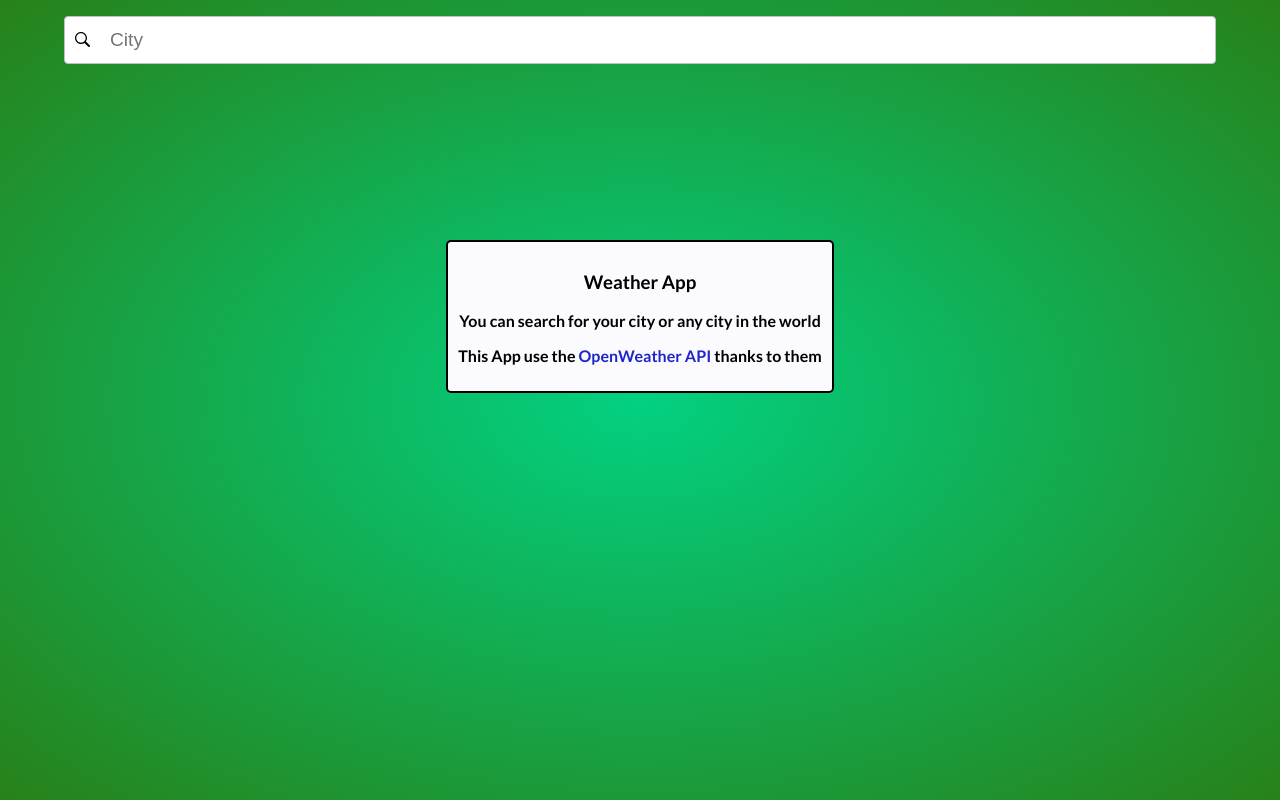
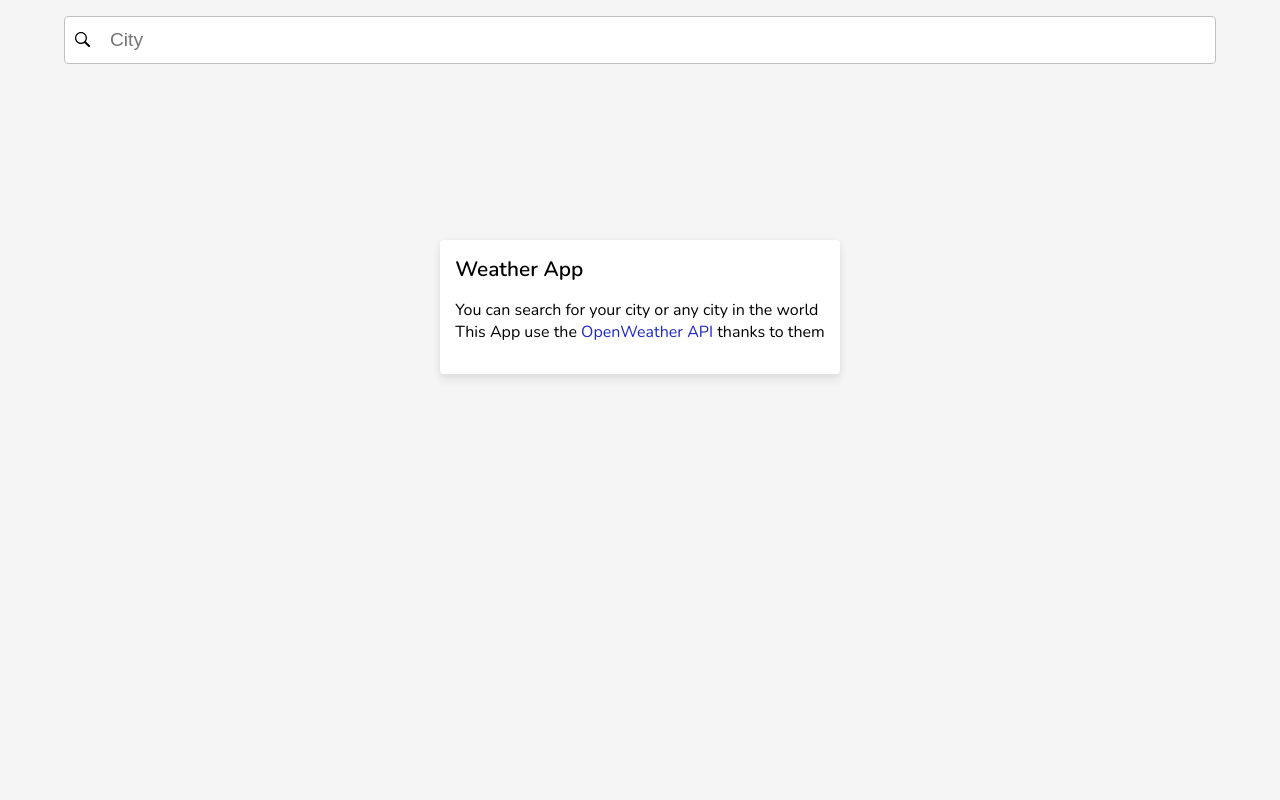
Before and after one commit to Molikuc/WeatherApp, a React (Vite) app: page / in a window 1280 px wide. Built offline with nearby package versions, Linux system fonts and the light colour scheme.

Commit message:
adding the bottom section + changing style + Day/hours

```diff
--- a/index.html
+++ b/index.html
@@ -7,7 +7,7 @@
     <link rel="preconnect" href="https://fonts.googleapis.com" />
     <link rel="preconnect" href="https://fonts.gstatic.com" crossorigin />
     <link
-      href="https://fonts.googleapis.com/css2?family=Lato:wght@700&display=swap"
+      href="https://fonts.googleapis.com/css2?family=Lato:wght@300;400;700&family=Nunito:wght@400;500;600;700&display=swap"
       rel="stylesheet" />
     <title>Weather App</title>
   </head>
--- a/src/App.jsx
+++ b/src/App.jsx
@@ -1,5 +1,8 @@
 import React, { useState } from "react";
 import axios from "axios";
+import { WiHumidity } from "react-icons/wi";
+import { GiWindsock } from "react-icons/gi";
+import { FaThermometerHalf } from "react-icons/fa";
 import { GoSearch } from "react-icons/go";
 import {
   TiWeatherCloudy,
@@ -65,6 +68,39 @@ function App() {
     }
   };
 
+  const date = () => {
+    const weekday = [
+      "Sunday",
+      "Monday",
+      "Tuesday",
+      "Wednesday",
+      "Thursday",
+      "Friday",
+      "Saturday",
+    ];
+    const utcDate = new Date(
+      (weather.dt + weather.timezone) * 1000
+    ).toUTCString();
+
+    const day =
+      weekday[new Date((weather.dt + weather.timezone) * 1000).getUTCDay()];
+
+    const hours = utcDate.slice(16, 22);
+
+    const greetHours = parseInt(hours);
+
+    const greeting =
+      greetHours < 12 && greetHours > 6
+        ? "Good Morning"
+        : greetHours >= 12 && greetHours < 18
+        ? "Good Afternoon"
+        : greetHours > 18 || greetHours < 6
+        ? "Good Night"
+        : null;
+
+    return { day, hours, greeting };
+  };
+
   return (
     <div
       className="container"
@@ -72,12 +108,10 @@ function App() {
         weather.weather
           ? weather.dt > weather.sys.sunrise && weather.dt < weather.sys.sunset
             ? {
-                background:
-                  "radial-gradient(ellipse at 50% 50%, #44b3f2 0%, #52bcc7 100%)",
+                background: "#E5ECF4",
               }
             : {
-                background:
-                  "radial-gradient(ellipse at 50% 50%, #22007c 0%, #140152 100%)",
+                background: "#313745",
                 color: "white",
               }
           : null
@@ -96,20 +130,50 @@ function App() {
       </nav>
       <div className="main">
         {weather.name ? null : <Welcome />}
-        <h1>{weather.name}</h1>
-        <div>
-          {weather.main ? (
-            <h2 className="main--temp">{Math.round(weather.main.temp)} °C</h2>
-          ) : null}
+        <div className="main--location">
+          <h1>{weather.name}</h1>
+          <h2 className="main--time">
+            <div>{weather.name ? date().day : null}</div>
+            <div>{weather.name ? date().hours : null}</div>
+          </h2>
         </div>
         <div className="main--icon">
           {weather.weather ? renderSwitch(weather.weather[0].main) : null}
         </div>
         <div>
-          {weather.weather ? (
-            <h2>{weather.weather[0].description.toUpperCase()}</h2>
+          {weather.main ? (
+            <h2 className="main--temp">
+              {Math.round(weather.main.temp)}{" "}
+              <span className="text-smaller">°C</span>
+            </h2>
           ) : null}
         </div>
+        <div className="main--greeting">{date().greeting}</div>
+
+        {weather.main ? (
+          <div className="main--add">
+            <div className="wind">
+              <GiWindsock className="main--add_icon" />
+              <h4 className="border-right">Wind</h4>
+              <div className="border-right">
+                {weather.weather ? Math.round(weather.wind.speed) : null} m/s
+              </div>
+            </div>
+            <div className="feels_like ">
+              <FaThermometerHalf className="main--add_icon" />
+              <h4 className="border-right">Feeling</h4>
+              <div className="border-right">
+                {weather.weather ? Math.round(weather.main.feels_like) : null}{" "}
+                °C
+              </div>
+            </div>
+            <div className="humidity">
+              <WiHumidity className="main--add_icon" />
+              <h4>Humidity</h4>
+              <div>{weather.weather ? weather.main.humidity : null} %</div>
+            </div>
+          </div>
+        ) : null}
       </div>
     </div>
   );
--- a/src/components/Welcome.jsx
+++ b/src/components/Welcome.jsx
@@ -5,9 +5,9 @@ function Welcome() {
     <section className="welcome">
       <div>
         <h3>Weather App</h3>
-        <p>You can search for your city or any city in the world</p>
         <p>
-          This App use the{" "}
+          You can search for your city or any city in the world <br /> This App
+          use the{" "}
           <a href="https://openweathermap.org/" target="_blank">
             OpenWeather API
           </a>{" "}
--- a/src/index.css
+++ b/src/index.css
@@ -4,7 +4,7 @@
 
 body {
   margin: 0;
-  font-family: "Lato", sans-serif;
+  font-family: "Nunito", sans-serif;
 }
 
 a {
@@ -14,7 +14,7 @@ a {
 
 .container {
   height: 100vh;
-  background: radial-gradient(ellipse at 50% 50%, #02d181 0%, #278119 100%);
+  background: #f5f5f5;
 }
 
 .navbar {
@@ -51,30 +51,89 @@ a {
   flex-direction: column;
   justify-content: center;
   align-items: center;
+  width: 100vw;
 }
 
 .main h1 {
-  font-size: 3rem;
+  font-size: 2.5rem;
   text-align: center;
-  margin: 20px 0 30px;
+  margin: 20px 0 0;
+}
+
+.main--location {
+  display: flex;
+  flex-direction: column;
+  justify-content: center;
+  align-items: center;
+}
+
+.main--time {
+  display: flex;
+  gap: 7px;
+  margin-top: 0;
 }
 
 .main--temp {
-  font-size: 5rem;
+  font-size: 4rem;
+  font-family: "Roboto", sans-serif;
+  font-weight: 400;
   margin: 0;
 }
 
-.main--icon {
-  font-size: 10rem;
+.text-smaller {
+  font-size: 3.2rem;
+  font-family: "Nunito", sans-serif;
+}
+
+.main--icon > svg {
+  height: 10rem;
+  width: 10rem;
+}
+
+.main--greeting {
+  font-size: 1.4rem;
+  padding: 20px 0 40px;
+}
+
+.main--add {
+  display: flex;
+  font-size: 1.5rem;
+  text-align: center;
+  justify-content: center;
+  width: 100%;
+}
+
+.main--add_icon {
+  height: 2.2rem;
+  width: 2.2rem;
+}
+
+.main--add > div {
+  width: 120px;
+}
+
+.main--add > div > h4 {
+  margin: 0;
+  font-size: 1rem;
+  font-weight: 400;
+}
+
+.border-right {
+  border-right: 2px solid;
 }
 
 .welcome {
   display: flex;
   flex-direction: column;
-  text-align: center;
   margin-top: 20vh;
-  border: 2px solid black;
-  border-radius: 5px;
-  background-color: #fafaff;
-  padding: 10px;
+  border-radius: 4px;
+  background-color: #fff;
+  box-shadow: 0 6px 10px rgba(0, 0, 0, 0.08), 0 0 6px rgba(0, 0, 0, 0.05);
+  padding: 15px;
 }
+
+.welcome > div > h3 {
+  margin: 0px;
+  font-weight: 600;
+  font-size: 1.3rem;
+}
```
Also changed, not shown: 1 other file (tests, documents, lock files or other folders).
